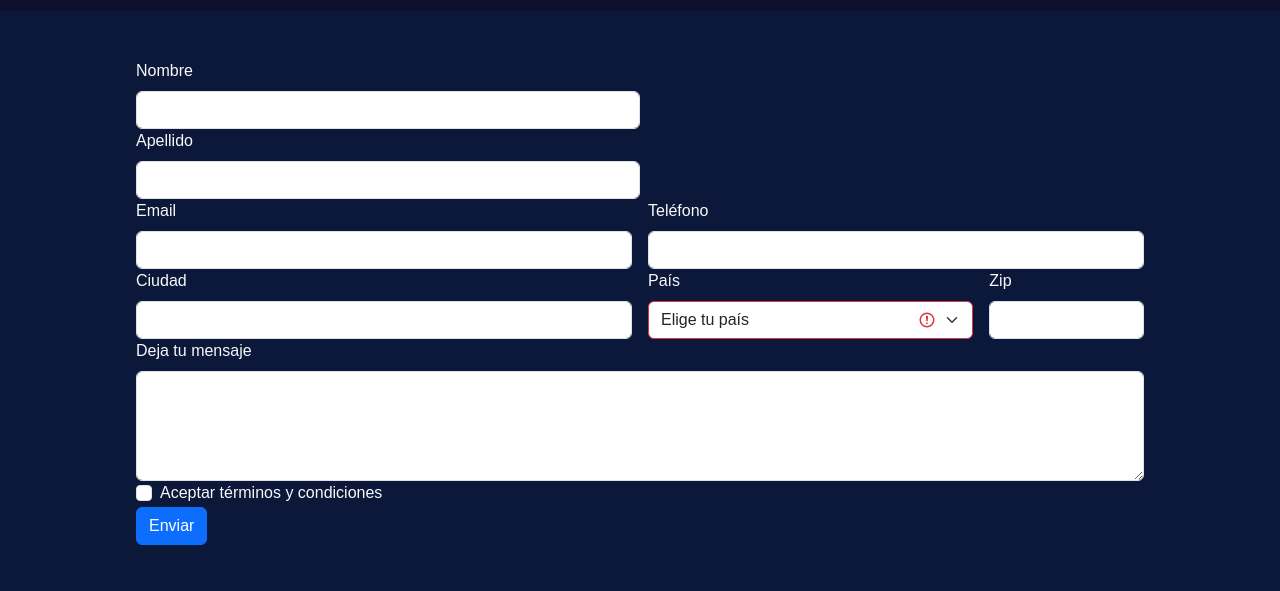
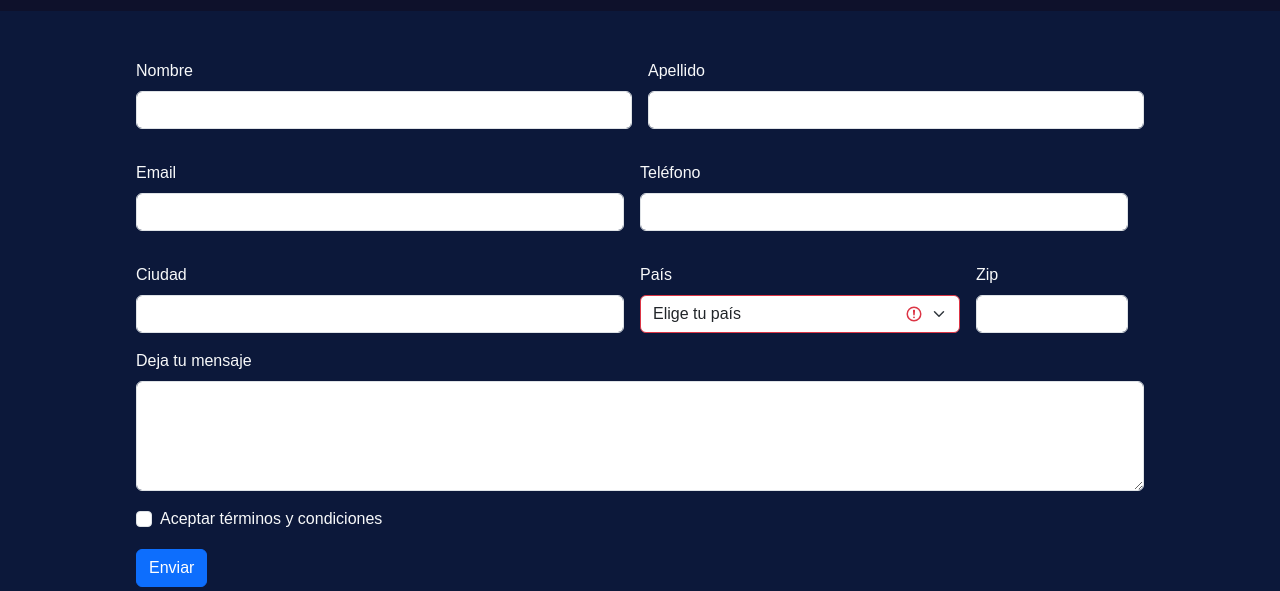
Before and after one commit to 4lenyD02/M3, a plain HTML site: page contacto.html in a window 1280 px wide. Shown: the part 191-782 px from the top of the page. Drawn offline with nearby package versions, Linux system fonts and the light colour scheme.

Commit message:
Update contacto.html

```diff
--- a/contacto.html
+++ b/contacto.html
@@ -49,7 +49,7 @@
 <div class="container-sm content mx-auto d-flex justify-content-center align-items-center">
 
     <div class="container text-light mx-auto d-flex justify-content-center">
-    <form class="method="POST" row g-3  needs-validation" novalidate netlify>
+    <form class="row g-3 needs-validation" method="POST" novalidate netlify>
   <div class="col-md-6">
     <label for="inputEmail4" class="form-label">Nombre</label>
     <input type="text" class="form-control" id="inputNombre4" required>
```
